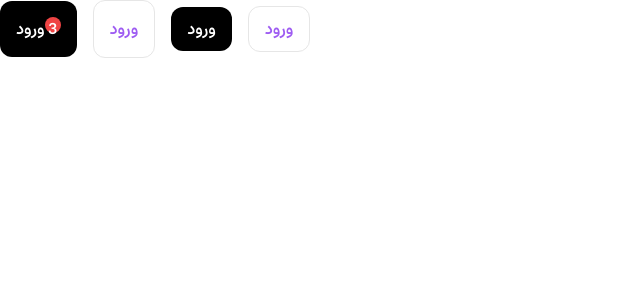
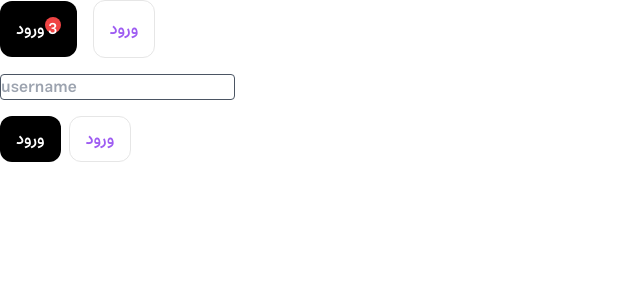
Before and after one commit to soltanipoor/sardun, a React (Vite) app: page /ui in a window 1280 px wide. Shown: the top 300 px of the page, without its empty margins (0-640 px from the left). Built offline with nearby package versions, Linux system fonts and the light colour scheme.

Commit message:
Update Ui.jsx

```diff
--- a/src/pages/Ui.jsx
+++ b/src/pages/Ui.jsx
@@ -1,17 +1,25 @@
 // import Button from "@/components/UI/Button";
-import Button from '@/components/UI/Button'
+import Button from "@/components/UI/Button";
+import Input from "@/components/UI/Input";
 
 const Ui = () => {
   return (
+    <>
       <div className="flex gap-4 items-center">
         <Button variant="fill" size="md">
           ورود
-        <span className="inline-block w-4 h-4 bg-red-500 rounded-full">3</span>
+          <span className="inline-block w-4 h-4 bg-red-500 rounded-full">
+            3
+          </span>
         </Button>
         <Button variant="outline" size="md">
           ورود
         </Button>
+      </div>
 
+      <Input />
+
+      <div className="flex gap-2 mt-4">
         <Button variant="fill" size="sm">
           ورود
         </Button>
@@ -19,6 +27,7 @@ const Ui = () => {
           ورود
         </Button>
       </div>
+    </>
   );
 };
 
```
Lines whose indentation alone changed are shown as unchanged.
